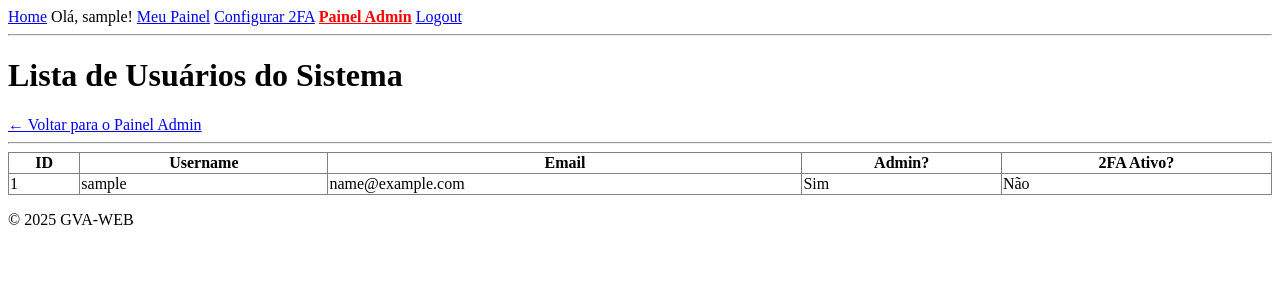
After one commit to Omatheus31/GVA-WEB, a Flask app: page /admin/users in a window 1280 px wide. The commit adds this page. Shown: the top 300 px of the page. Run offline with Flask 3, Linux system fonts and the light colour scheme; the visitor is signed in with stand-in values (Sample User, id 1); data comes from the database, SQL or seed files in the repository.

Commit message:
Feat: Implement admin panel with audit and user viwes

```diff
--- a/app/__init__.py
+++ b/app/__init__.py
@@ -27,6 +27,9 @@ def create_app(config_class=Config):
     from .auth import bp as auth_bp
     app.register_blueprint(auth_bp, url_prefix='/auth')
 
+    from .admin import bp as admin_bp
+    app.register_blueprint(admin_bp, url_prefix='/admin')
+
     @app.after_request
     def add_security_headers(response):
         # Adiciona cabeçalhos de segurança em todas as respostas HTTP
--- /dev/null
+++ b/app/admin/__init__.py
@@ -0,0 +1,5 @@
+from flask import Blueprint
+
+bp = Blueprint('admin', __name__)
+
+from app.admin import routes
--- /dev/null
+++ b/app/admin/routes.py
@@ -0,0 +1,27 @@
+from flask import render_template
+from flask_login import login_required
+from app.admin import bp
+from app.decorators import admin_required
+from app.models import AuditLog, User
+
+@bp.route('/dashboard')
+@login_required
+@admin_required
+def dashboard():
+    return render_template('admin/dashboard.html', title='Painel Admin')
+
+@bp.route('/audit_log')
+@login_required
+@admin_required
+def audit_log():
+    # Busca todos os logs, ordenados do mais recente para o mais antigo
+    logs = AuditLog.query.order_by(AuditLog.timestamp.desc()).all()
+    return render_template('admin/audit_log.html', title='Log de Auditoria', logs=logs)
+
+@bp.route('/users')
+@login_required
+@admin_required
+def users_list():
+    # Busca todos os usuários
+    users = User.query.order_by(User.username).all()
+    return render_template('admin/users_list.html', title='Lista de Usuários', users=users)
--- /dev/null
+++ b/app/decorators.py
@@ -0,0 +1,11 @@
+from functools import wraps
+from flask import abort
+from flask_login import current_user
+
+def admin_required(f):
+    @wraps(f)
+    def decorated_function(*args, **kwargs):
+        if not current_user.is_authenticated or not current_user.is_admin:
+            abort(403) # Erro "Forbidden" (Proibido)
+        return f(*args, **kwargs)
+    return decorated_function
--- a/app/models.py
+++ b/app/models.py
@@ -19,6 +19,8 @@ class User(UserMixin, db.Model):
 
     tfa_secret = db.Column(db.String(32), nullable=True)
     tfa_enabled = db.Column(db.Boolean, nullable=False, server_default='false')
+
+    is_admin = db.Column(db.Boolean, nullable=False, server_default='false')
 
     locations = db.relationship('Location', backref='owner', lazy='dynamic')
     food_items = db.relationship('FoodItem', backref='owner', lazy='dynamic')
--- /dev/null
+++ b/app/templates/admin/users_list.html
@@ -0,0 +1,35 @@
+{% extends "base.html" %}
+
+{% block title %}Lista de Usuários{% endblock %}
+
+{% block content %}
+    <h1>Lista de Usuários do Sistema</h1>
+    <a href="{{ url_for('admin.dashboard') }}">&larr; Voltar para o Painel Admin</a>
+    <hr>
+    <table border="1" style="width:100%; border-collapse: collapse;">
+        <thead>
+            <tr>
+                <th>ID</th>
+                <th>Username</th>
+                <th>Email</th>
+                <th>Admin?</th>
+                <th>2FA Ativo?</th>
+            </tr>
+        </thead>
+        <tbody>
+            {% for user in users %}
+            <tr>
+                <td>{{ user.id }}</td>
+                <td>{{ user.username }}</td>
+                <td>{{ user.email }}</td>
+                <td>{{ 'Sim' if user.is_admin else 'Não' }}</td>
+                <td>{{ 'Sim' if user.tfa_enabled else 'Não' }}</td>
+            </tr>
+            {% else %}
+            <tr>
+                <td colspan="5">Nenhum usuário encontrado.</td>
+            </tr>
+            {% endfor %}
+        </tbody>
+    </table>
+{% endblock %}
--- a/app/templates/base.html
+++ b/app/templates/base.html
@@ -12,6 +12,11 @@
             <span>Olá, {{ current_user.username }}!</span>
             <a href="{{ url_for('main.dashboard') }}">Meu Painel</a>
             <a href="{{ url_for('main.tfa_setup') }}">Configurar 2FA</a>
+
+            {% if current_user.is_admin %}
+                <a href="{{ url_for('admin.dashboard') }}" style="color:red; font-weight:bold;">Painel Admin</a>
+            {% endif %}
+
             <a href="{{ url_for('auth.logout') }}">Logout</a>
         {% else %}
             <a href="{{ url_for('auth.login') }}">Login</a>
```
Also changed, not shown: app/templates/admin/audit_log.html (added, +35 -0 lines), app/templates/admin/dashboard.html (added, +14 -0 lines), migrations/versions/b23b4736d5eb_add_is_admin_field_with_server_default.py (added, +32 -0 lines), app/main/routes.py (line endings or trailing spaces).
